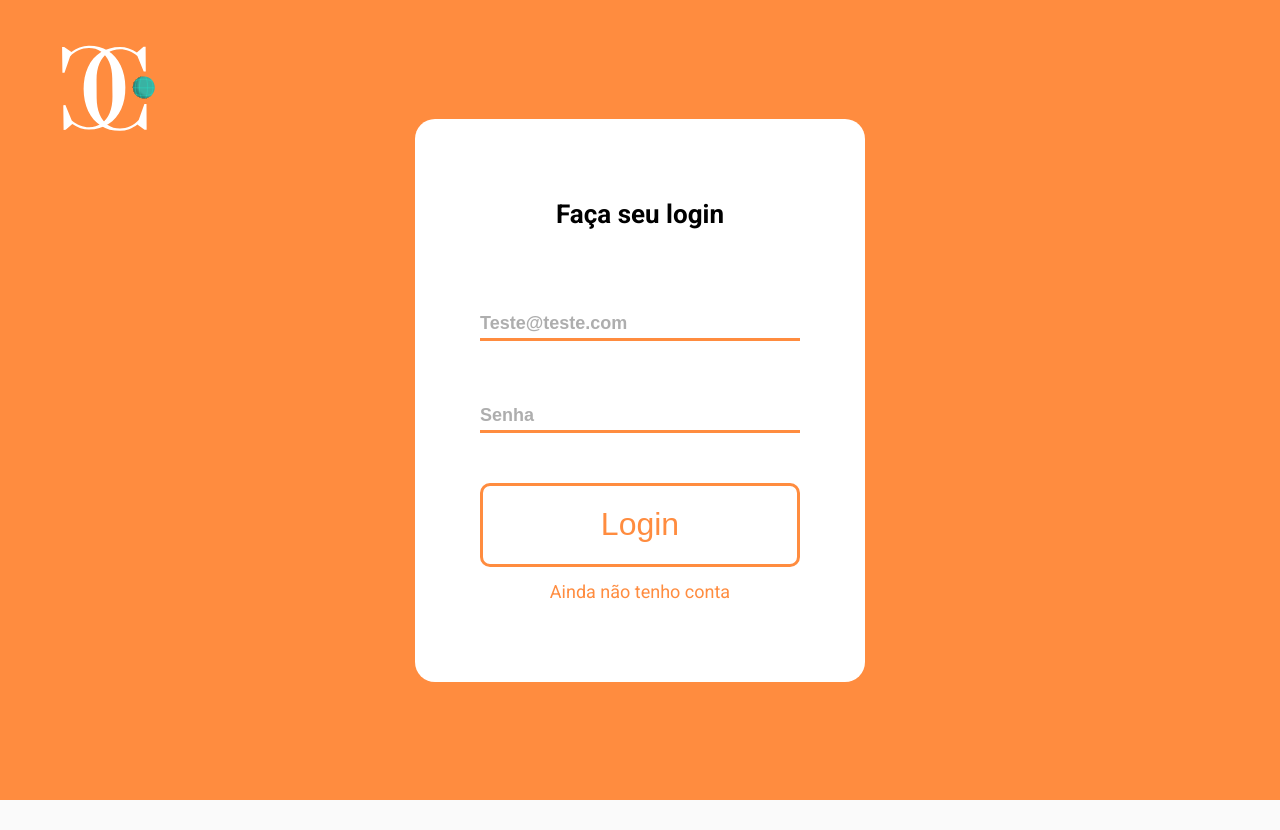
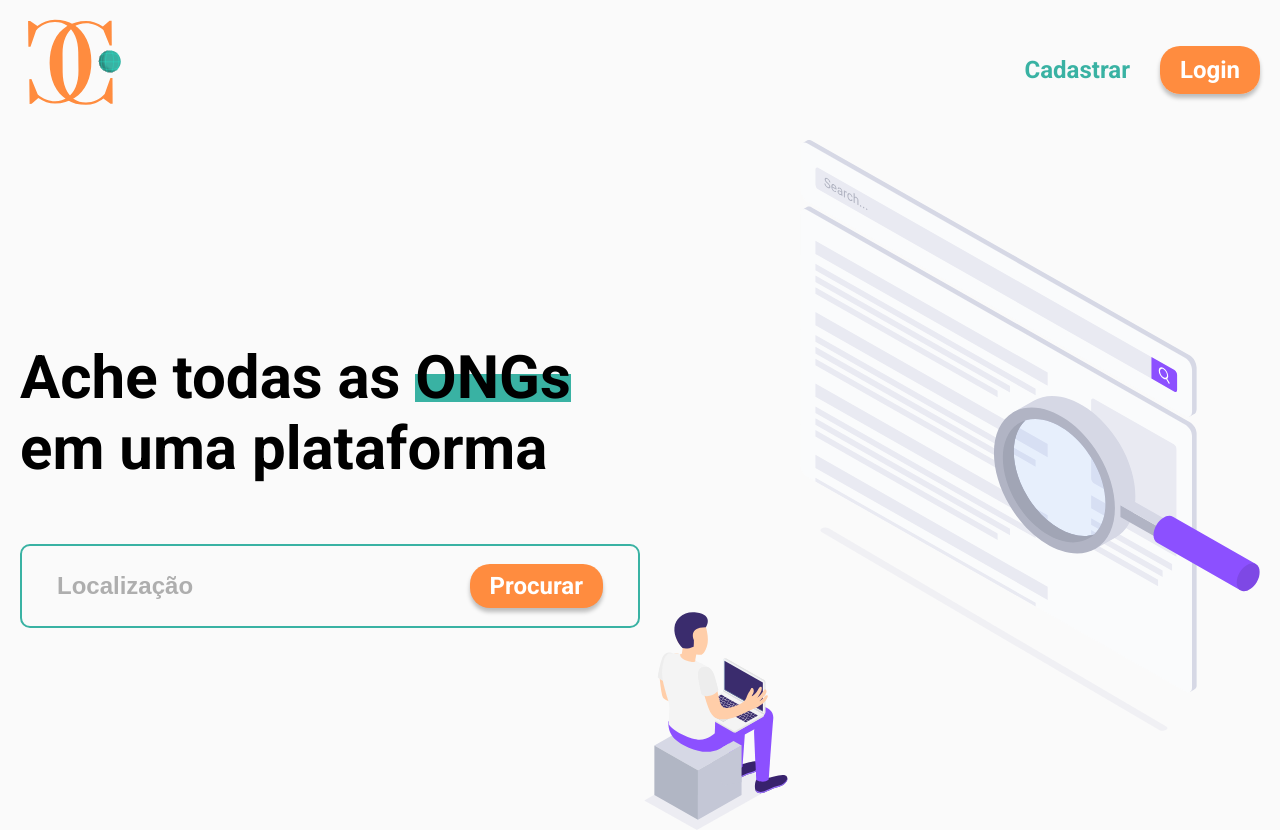
Before and after one commit to malvezzidatr/TCC-Civitas, a React (Create React App) app in the folder civitas/: page / in a window 1280 px wide. Before the commit the page ends 800 px from the top, so only its background shows below. Built offline with nearby package versions, Linux system fonts and the light colour scheme.

Commit message:
Adicionando componentes da home

```diff
--- a/civitas/src/components/Home/Button/Button.css
+++ b/civitas/src/components/Home/Button/Button.css
@@ -10,4 +10,7 @@
   font-weight: 700;
   line-height: 2.4rem;
   text-align: center;
+  text-decoration: none;
+
+  cursor: pointer;
 }
--- a/civitas/src/components/Home/Button/Button.js
+++ b/civitas/src/components/Home/Button/Button.js
@@ -2,10 +2,10 @@ import React from 'react';
 
 import './Button.css'
 
-const Button = ({ name }) => {
+const Button = ({ name, link }) => {
 
   return (
-    <a className='header__button'>
+    <a href={link} className='header__button'>
       {name}
     </a>
   )
--- a/civitas/src/components/Home/Header/Header.js
+++ b/civitas/src/components/Home/Header/Header.js
@@ -13,7 +13,7 @@ const Header = () => {
 
       <div className='header__links'>
         <Link name={'Cadastrar'} />
-        <Button name={'Login'} />
+        <Button name={'Login'} link={'/login'} />
       </div>
     </div>
   )
--- /dev/null
+++ b/civitas/src/components/Home/Welcome/Welcome.css
@@ -0,0 +1,70 @@
+.welcome {
+  width: 100%;
+  height: 69rem;
+
+  background-image: url('../../../assets/img/home-bg.svg');
+  background-repeat: no-repeat;
+  background-position: right;
+  background-size: contain;
+}
+
+.welcome__content {
+  width: 50%;
+  height: 100%;
+
+  display: flex;
+  flex-direction: column;
+  justify-content: center;
+}
+
+.welcome__title {
+  font-size: 6rem;
+  font-weight: 700;
+  color: #000000;
+  margin-bottom: 6rem;
+}
+
+.welcome__title--highlight {
+  position: relative;
+}
+
+.welcome__title--highlight::before {
+  content: '';
+
+  width: 100%;
+  height: 40%;
+  background-color: #39B2A3;
+
+  position: absolute;
+  top: 45%;
+
+  z-index: -1;
+}
+
+.welcome__input-container {
+  width: 100%;
+  padding: 1.8rem 3.5rem;
+  border: 2px solid #39B2A3;
+  border-radius: 10px;
+
+  display: flex;
+  align-items: center;
+  justify-content: space-between;
+}
+
+.welcome__input {
+  width: 100%;
+  margin-right: 3rem;
+
+  background-color: transparent;
+  outline: none;
+
+  font-size: 2.4rem;
+  font-weight: 700;
+  color: #AEAEAE;
+}
+
+.welcome__input::placeholder {
+  font-size: 2.4rem;
+  color: #AEAEAE;
+}
--- /dev/null
+++ b/civitas/src/components/Home/Welcome/Welcome.js
@@ -0,0 +1,22 @@
+import React from 'react';
+
+import Button from '../Button/Button.js'
+
+import './Welcome.css';
+
+const Welcome = () => {
+  return (
+    <div className='welcome'>
+      <div className='welcome__content'>
+        <h2 className='welcome__title'>Ache todas as <span className='welcome__title--highlight'>ONGs</span> em uma plataforma</h2>
+
+        <div className='welcome__input-container'>
+          <input className='welcome__input' placeholder='Localização' />
+          <Button name={'Procurar'} />
+        </div>
+      </div>
+    </div>
+  )
+}
+
+export default Welcome;
--- a/civitas/src/pages/Home/Home.js
+++ b/civitas/src/pages/Home/Home.js
@@ -1,6 +1,8 @@
 import React, { useState } from 'react';
 
 import Header from '../../components/Home/Header/Header.js';
+import Welcome from '../../components/Home/Welcome/Welcome.js';
+
 import './Home.css';
 
 const Home = () => {
@@ -8,6 +10,7 @@ const Home = () => {
   return (
     <div className='home'>
       <Header />
+      <Welcome />
     </div>
   )
 }
--- a/civitas/src/routes.js
+++ b/civitas/src/routes.js
@@ -7,8 +7,8 @@ import Login from "./pages/Login/Login.js";
 const Routes = () => {
     return (
         <BrowserRouter>
-            <Route component={Home} path="/home" exact />
-            <Route component={Login} path="/" exact />
+            <Route component={Home} path="/" exact />
+            <Route component={Login} path="/login" exact />
         </BrowserRouter>
     );
 };
```
Also changed, not shown: civitas/src/assets/img/home-bg.svg (added), civitas/src/components/Home/Input/Input.css (added), civitas/src/components/Home/Input/Input.js (added).
